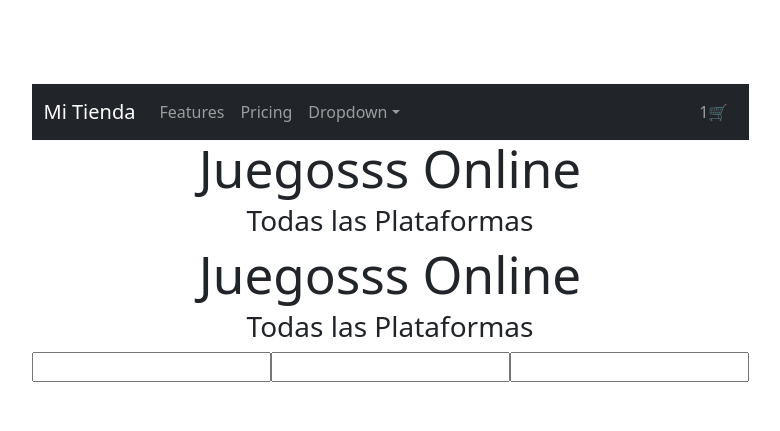
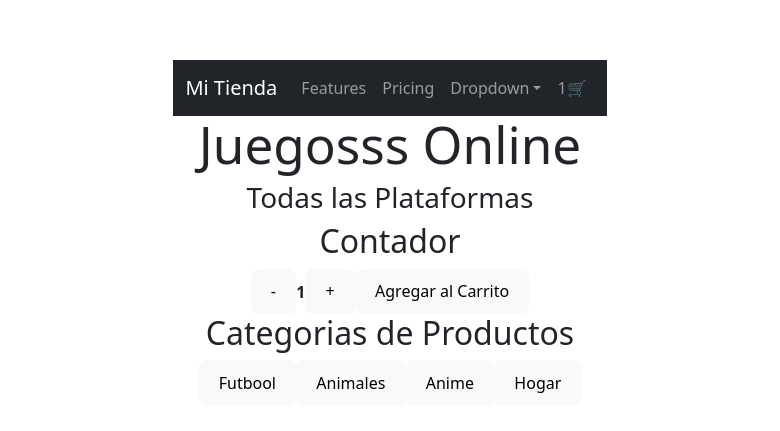
Before and after one commit to AdrielJoshua22/react, a React (Vite) app in the folder clase2/ecomerse/: page / in a window 1280 px wide. Shown: the part 167-598 px from the top of the page, without its empty margins (250-1030 px from the left). Built offline with nearby package versions, Linux system fonts and the light colour scheme.

Commit message:
AGREGAMOS CONTENIDO

```diff
--- a/clase2/ecomerse/src/App.jsx
+++ b/clase2/ecomerse/src/App.jsx
@@ -6,6 +6,8 @@ import { Formulario } from './components/Formulario/Formulario'
 import { Titulo } from './components/Titulo/Titulo'
 import 'bootstrap/dist/css/bootstrap.min.css';
 import CartWidget from './components/CartWidget/CartWidget';
+import { Contador } from './components/Contador/Contador';
+import { Categorias } from './components/Categorias/Categorias';
 
 function App() {
 
@@ -15,7 +17,9 @@ function App() {
     <div className="App" >
       <NavBar/>
       <Titulo titulo='App' subTitulo='App'/>
-      <Formulario/>
+      {/* <Formulario/> */}
+      <Contador stock = {10} inicial = {1}  />
+      <Categorias/>
     </div>
   )
 }
--- /dev/null
+++ b/clase2/ecomerse/src/components/Categorias/Categorias.jsx
@@ -0,0 +1,24 @@
+import React, { useState, useEffect } from 'react'
+
+ export const Categorias = () => {
+    const [categoria,setCategoria] = useState("");
+
+    useEffect(()=>{
+        document.title = `Categoria  ${categoria}`;
+    },[categoria])
+
+    const handleClick = (categoria) =>{
+        setCategoria(categoria);
+    }
+
+
+  return (
+    <div>
+        <h2>Categorias de Productos</h2>
+        <button onClick={ ()=> handleClick('Futbol')}>Futbool</button>
+        <button onClick={ ()=> handleClick('Animales')}>Animales</button>
+        <button onClick={ ()=> handleClick('Anime')}>Anime</button>
+        <button onClick={ ()=> handleClick('Hogar')}>Hogar</button>
+    </div>
+  )
+}
--- /dev/null
+++ b/clase2/ecomerse/src/components/Contador/Contador.jsx
@@ -0,0 +1,34 @@
+
+import { useState, useEffect } from "react"
+
+export const Contador = ({ stock, inicial }) => {
+    const [contador, setContador] = useState(inicial);
+
+    useEffect (()=>{
+        console.log("se ejecuto UseEffect");
+    },[contador]);
+
+    const aumentarContador = () => {
+        if (contador < stock) {
+            setContador(contador + 1)
+        }
+    }
+    const disminuirContador = () => {
+        if (contador > inicial) {
+            setContador(contador - 1)
+        }
+    }
+    const agregarAlCarrito = () => {
+            console.log(`Agregado ${contador} items`)
+        }
+
+    return (
+        <div>
+            <h2>Contador</h2>
+            <button onClick={disminuirContador}>-</button>
+            <strong>{contador}</strong>
+            <button onClick={aumentarContador}>+</button>
+            <button onClick={ agregarAlCarrito }>Agregar al Carrito</button>
+        </div>
+    )
+}
--- a/clase2/ecomerse/src/components/Titulo/Titulo.jsx
+++ b/clase2/ecomerse/src/components/Titulo/Titulo.jsx
@@ -1,5 +1,5 @@
  export const Titulo = (props) => {
-    console.log(props)
+console.log(props)
     return (
      <div>
         <h1 className="App">Juegosss Online </h1>
```
Also changed, not shown: clase2/ecomerse/src/components/Menu/NavBar.css (deleted).
